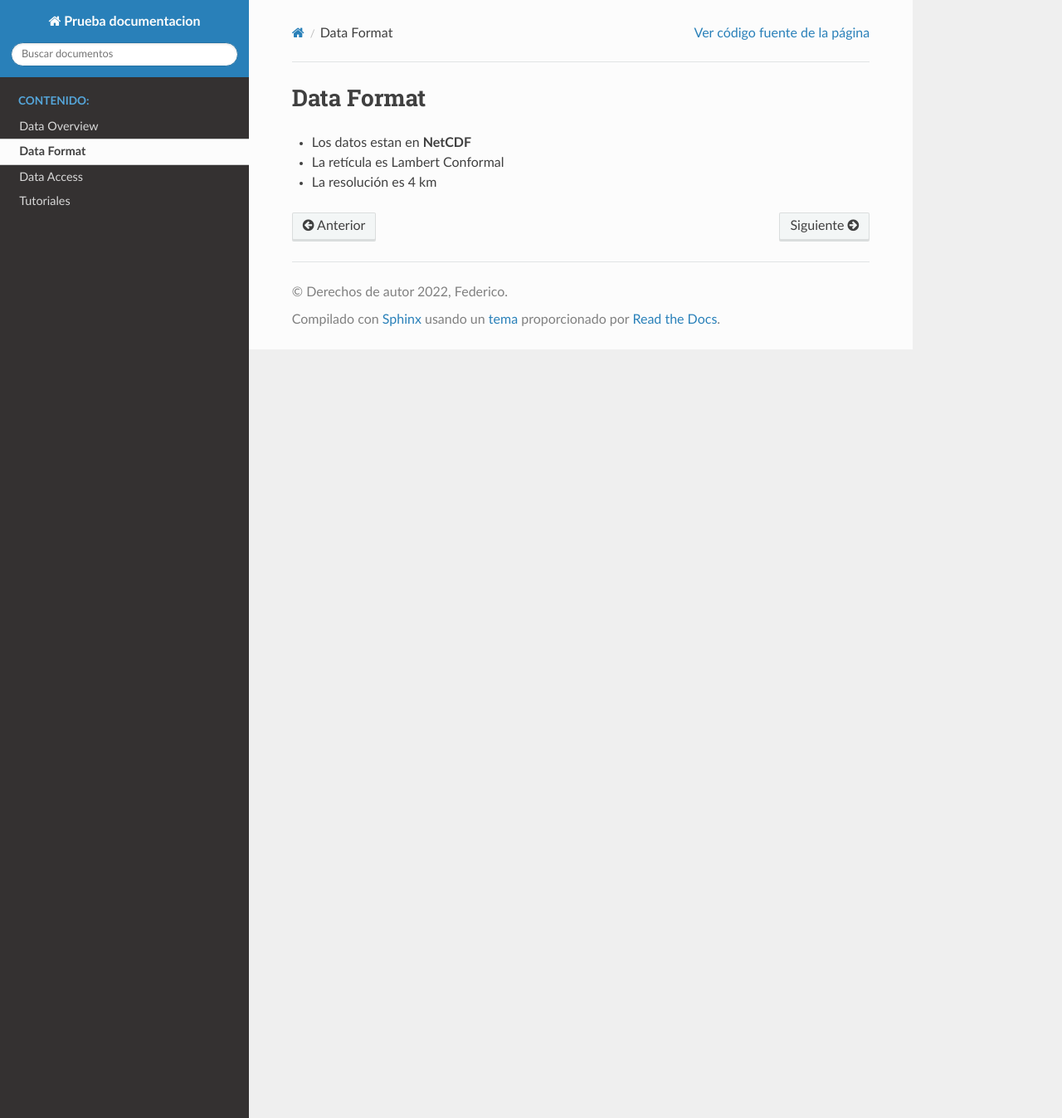
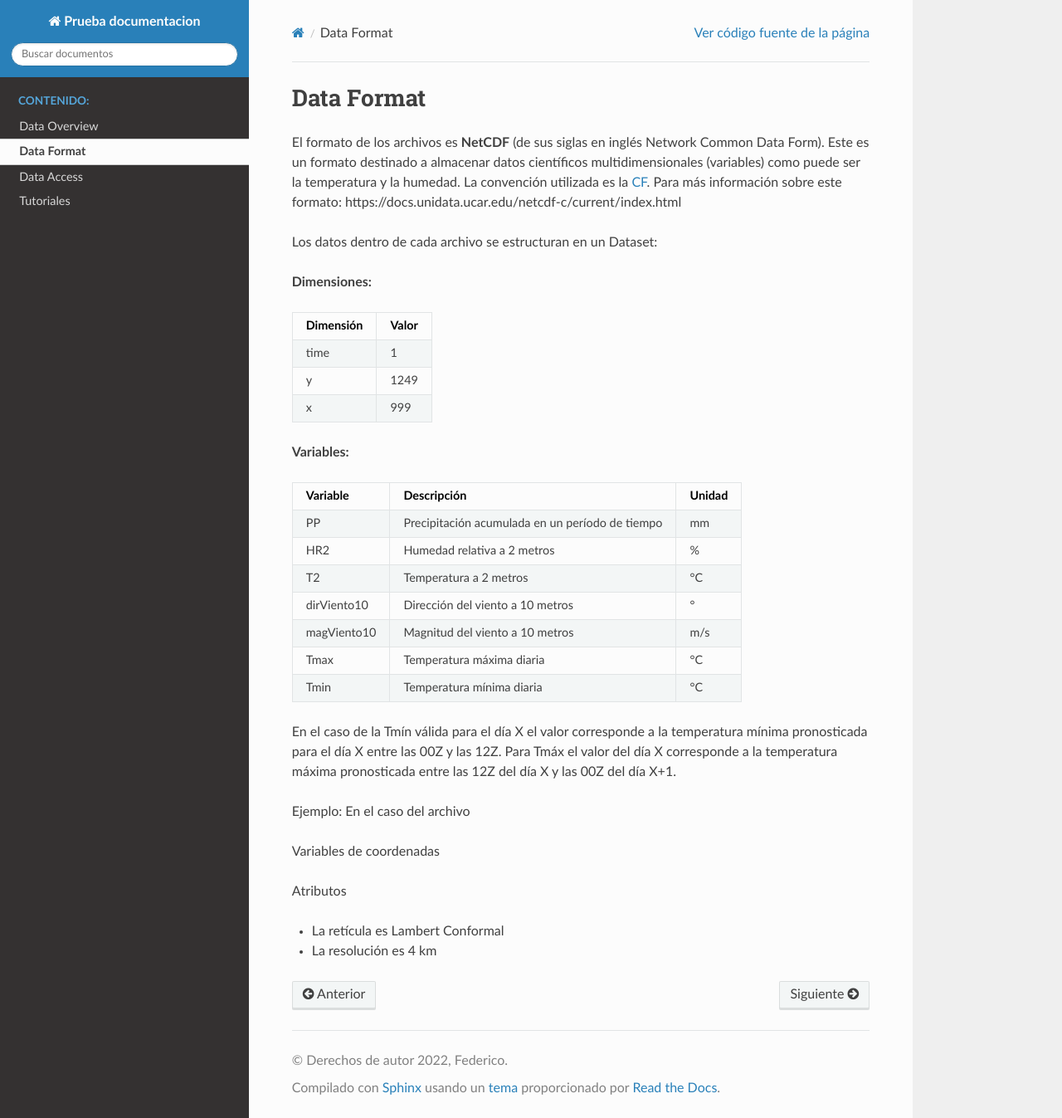
Before and after one commit to odp-aws-smn/documentation_wrf_det, a Sphinx documentation site: the page built from source/Data_Format.md, in a window 1280 px wide and 1347 px high. Shown: the whole window at 83% size. Built offline with Sphinx 7.4.7 and the Read the Docs theme 2.0.0, drawn with Linux system fonts in a browser that asks for light colours.

Commit message:
Update Data_Format.md

```diff
--- a/source/Data_Format.md
+++ b/source/Data_Format.md
@@ -1,5 +1,35 @@
 # Data Format
 
-* Los datos estan en **NetCDF**
+El formato de los archivos es **NetCDF** (de sus siglas en inglés Network Common Data Form). Este es un formato destinado a almacenar datos científicos multidimensionales (variables) como puede ser la temperatura y la humedad. La convención utilizada es la [CF](http://cfconventions.org/). Para más información sobre este formato: https://docs.unidata.ucar.edu/netcdf-c/current/index.html
+
+Los datos dentro de cada archivo se estructuran en un Dataset:
+
+**Dimensiones:**
+|Dimensión   |Valor   |
+|---|---|
+| time  |1   |
+|y   |1249   |
+|x   |999   |
+
+**Variables:**
+|Variable   |Descripción   |Unidad   |
+|---|---|---|
+|PP   |Precipitación acumulada en un período de tiempo   |mm   |
+|HR2   |Humedad relativa a 2 metros   |%   |
+|T2   |Temperatura a 2 metros   |°C   |
+|dirViento10   |Dirección del viento a 10 metros   |°   |
+|magViento10   |Magnitud del viento a 10 metros   |m/s   |
+|Tmax   |Temperatura máxima diaria   |°C   |
+|Tmin   |Temperatura mínima diaria   |°C   |
+
+En el caso de la Tmín válida para el día X el valor corresponde a la temperatura mínima pronosticada para el día X entre las 00Z y las 12Z.
+Para Tmáx el valor del día X corresponde a la temperatura máxima pronosticada entre las 12Z del día X y las 00Z del día X+1.
+
+Ejemplo: En el caso del archivo
+
+Variables de coordenadas
+
+Atributos
+
 * La retícula es Lambert Conformal
 * La resolución es 4 km
```
